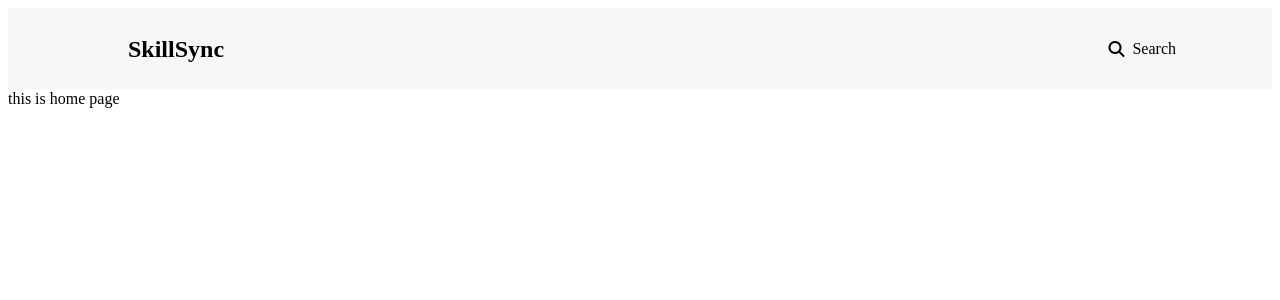
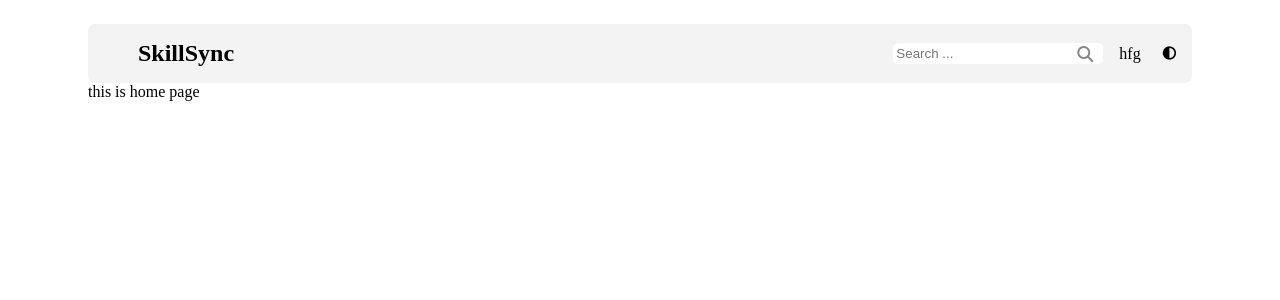
Before and after one commit to Rohangambig/SkillSync, a Next.js app: page / in a window 1280 px wide. Shown: the top 300 px of the page. Built offline with nearby package versions, Linux system fonts and the light colour scheme.

Commit message:
Adding theme changing functionality light / dark

```diff
--- a/app/layout.tsx
+++ b/app/layout.tsx
@@ -1,4 +1,5 @@
 import NavBar from "@/component/Navbar";
+import '../styles/global.css'
 
 export default function RootLayout({
   children,
@@ -13,7 +14,7 @@ export default function RootLayout({
           href="https://cdnjs.cloudflare.com/ajax/libs/font-awesome/6.5.0/css/all.min.css"
         />
       </head>
-      <body>
+      <body className="container">
         <NavBar></NavBar>
         {children}
       </body>
--- a/component/NavBar.module.css
+++ b/component/NavBar.module.css
@@ -2,8 +2,8 @@
   display: flex;
   justify-content: space-between;
   align-items: center;
-  background-color: #f7f7f7;
-  padding: 0rem 5rem;
+  padding: 0px 10px;
+  border-radius: 7px;
 }
 
 .nav {
@@ -31,3 +31,33 @@
   gap: 1rem;
   list-style: none;
 }
+
+.navSearch {
+  display: flex;
+  justify-content: center;
+  align-items: center;
+  position: relative;
+}
+
+.navSearch > i {
+  position: absolute;
+  right: 10px;
+  color: #555;
+  opacity: 0.7;
+}
+
+.navSearch > input {
+  border-radius: 5px;
+  border: none;
+  padding: 3px;
+  padding-right: 30px;
+}
+
+.navSearch > input:focus {
+  border: none;
+  outline: none;
+}
+
+.navActions  > button {
+  background-color: transparent;
+}
--- a/component/Navbar.tsx
+++ b/component/Navbar.tsx
@@ -1,23 +1,43 @@
+'use client'
 import Link from "next/link";
 import styles from "./NavBar.module.css";
+import { useEffect, useState } from "react";
 export default function NavBar() {
 
-  const isLogin = true;
+  const [theme,setTheme] = useState('light');
+
+  useEffect(() => {
+    const savedTheme = localStorage.getItem('theme') || 'light';
+    setTheme(savedTheme);
+    document.documentElement.setAttribute('data-theme',savedTheme);
+  },[]);
+
+  const ToggleEvent = () => {
+    const savedTheme = theme === 'light' ? 'dark' :'light';
+    setTheme(savedTheme);
+    localStorage.setItem('theme',savedTheme);
+    document.documentElement.setAttribute('data-theme',savedTheme);
+
+  }
+
   return (
     <nav className={styles.navContainer}>
+
       <ul className={styles.nav}>
         <li className={styles.navHeadings}>SkillSync</li>
       </ul>
 
       <ul className={styles.navActions}>
         <li className={styles.navSearch}>
+          <input type="text" placeholder="Search ..."></input>
           <i className="fas fa-search"></i>
-          <p>Search</p>
         </li>
 
-        <li>
+        <li className={styles.userProfile}>
+          <div>hfg</div>
+        </li>
 
-        </li>
+        <button onClick={ToggleEvent}>{theme === 'light' ? <i className="fas fa-adjust"></i> : <i className="fas fa-adjust"></i>}</button>
 
       </ul>
     </nav>
--- a/styles/global.css
+++ b/styles/global.css
@@ -1,3 +1,32 @@
-body {
-    padding: 0px 20px;
+:root {
+    --bg-color:#ffffff;
+    --text-color:#000000;
+    --nav-color:#f3f3f3;
 }
+
+[data-theme='dark'] {
+     --bg-color: #121212;
+    --text-color: #ffffff;
+    --nav-color:#2f2f2f;
+}
+
+
+.container {
+    background-color: var(--bg-color);
+    color: var(--text-color);
+    padding: 1rem 5rem;
+}
+
+a {
+    color: var(--primary-color);
+}
+
+nav {
+    background-color: var(--nav-color);
+}
+
+ button  {
+    background-color: var(--bg-color);
+    color: var(--text-color);
+    border: 1px solid var(--primary-color);
+}
```
